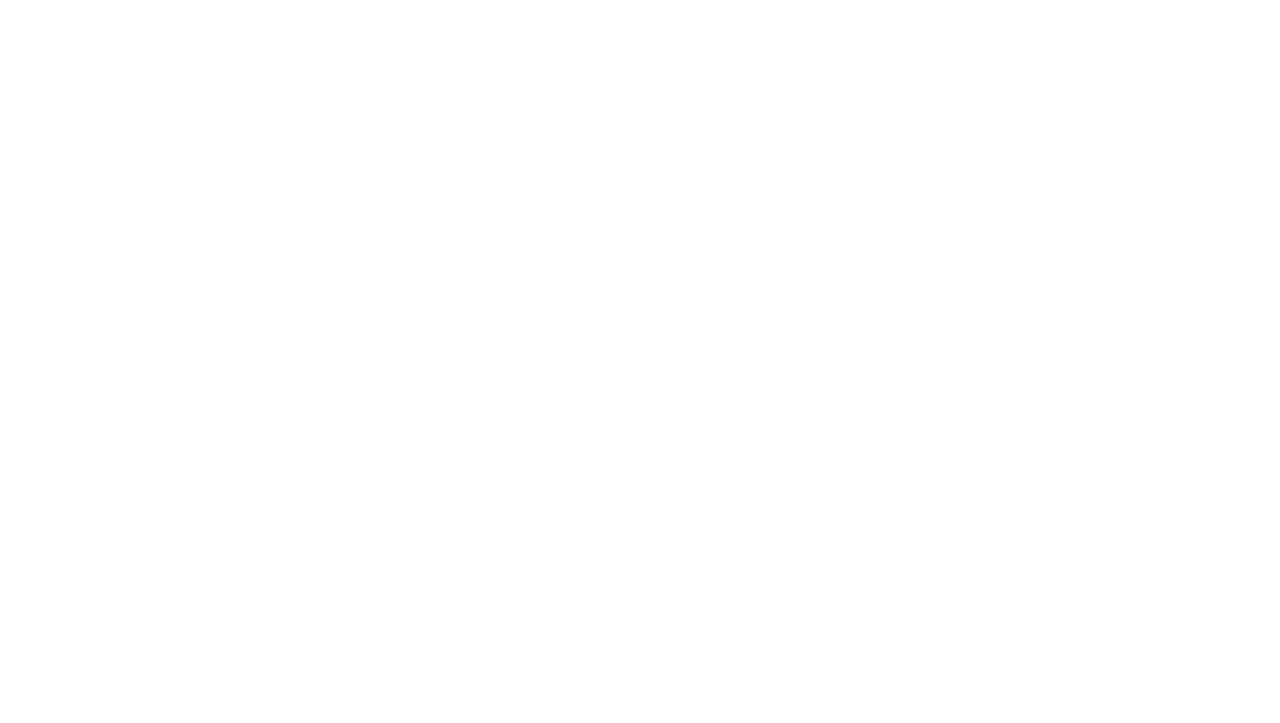
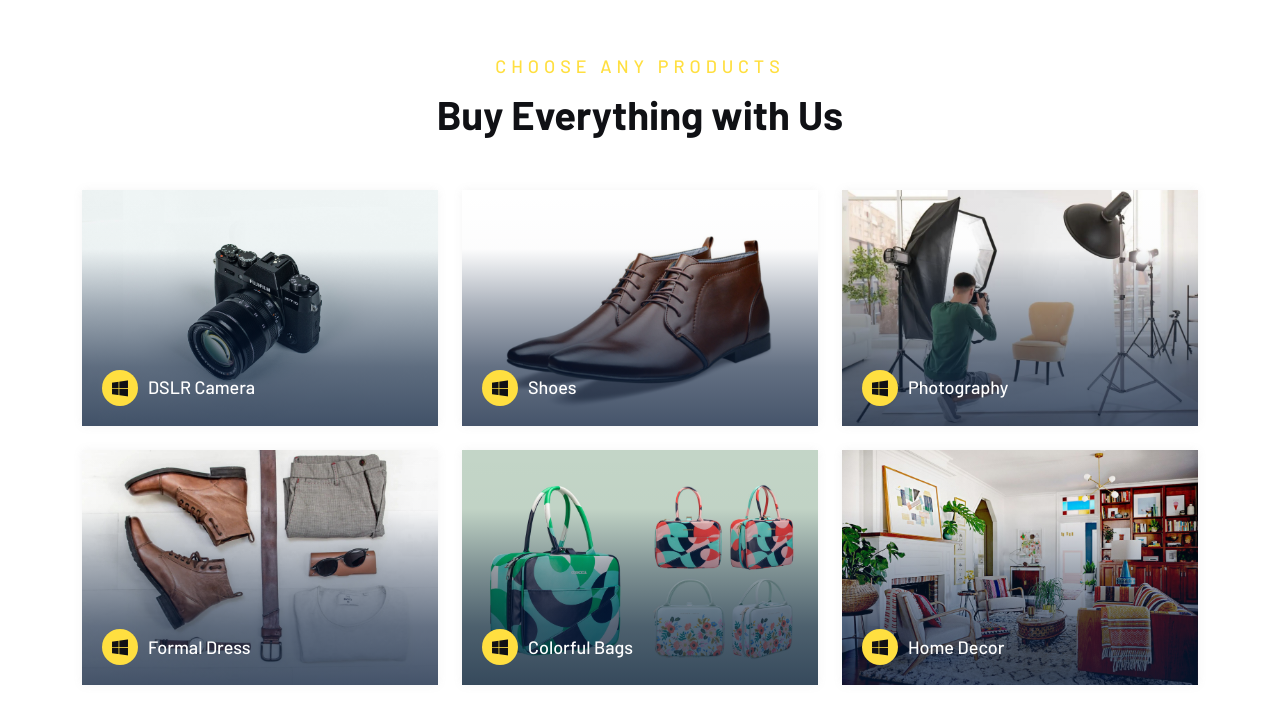
Before and after one commit to alamincse2003/QuickMart, a React (Vite) app: page / in a window 1280 px wide. Shown: the part 929-1652 px from the top of the page. Before the commit the page ends 880 px from the top, so only its background shows below. Built offline with nearby package versions, Linux system fonts and the light colour scheme.

Commit message:
HomeCategory section completed

```diff
--- a/src/pages/Home/Home.jsx
+++ b/src/pages/Home/Home.jsx
@@ -1,10 +1,12 @@
 import React from 'react'
 import Banner from './Banner'
+import HomeCategory from './HomeCategory'
 
 const Home = () => {
   return (
     <div>
       <Banner></Banner>
+      <HomeCategory></HomeCategory>
     </div>
   )
 }
--- /dev/null
+++ b/src/pages/Home/HomeCategory.jsx
@@ -0,0 +1,84 @@
+import React from "react";
+import { Link } from "react-router-dom";
+const subTitle = "Choose Any Products";
+const title = "Buy Everything with Us";
+const btnText = "Get Started Now";
+
+const categoryList = [
+  {
+    imgUrl: "src/assets/images/category/01.jpg",
+    imgAlt: "category rajibraj91 rajibraj",
+    iconName: "icofont-brand-windows",
+    title: "DSLR Camera",
+  },
+  {
+    imgUrl: "src/assets/images/category/02.jpg",
+    imgAlt: "category rajibraj91 rajibraj",
+    iconName: "icofont-brand-windows",
+    title: "Shoes",
+  },
+  {
+    imgUrl: "src/assets/images/category/03.jpg",
+    imgAlt: "category rajibraj91 rajibraj",
+    iconName: "icofont-brand-windows",
+    title: "Photography",
+  },
+  {
+    imgUrl: "src/assets/images/category/04.jpg",
+    imgAlt: "category rajibraj91 rajibraj",
+    iconName: "icofont-brand-windows",
+    title: "Formal Dress",
+  },
+  {
+    imgUrl: "src/assets/images/category/05.jpg",
+    imgAlt: "category rajibraj91 rajibraj",
+    iconName: "icofont-brand-windows",
+    title: "Colorful Bags",
+  },
+  {
+    imgUrl: "src/assets/images/category/06.jpg",
+    imgAlt: "category rajibraj91 rajibraj",
+    iconName: "icofont-brand-windows",
+    title: "Home Decor",
+  },
+];
+const HomeCategory = () => {
+  return (
+    <div className="category-section style-4 padding-tb">
+      <div className="container">
+        {/* section header  */}
+        <div className="section-header text-center">
+          <span className="subtitle">{subTitle}</span>
+          <h2 className="title">{title}</h2>
+        </div>
+        {/* section card  */}
+        <div className="section-wrapper">
+          <div className="row g-4 justify-content-center row-cols-md-3 row-cols-sm-2 row-cols-1">
+            {categoryList.map((val, i) => (
+              <div key={i} className="col">
+                <Link to="/shop" className="category-item">
+                  <div className="category-inner">
+                    <div>
+                      <img src={val.imgUrl} alt="" />
+                    </div>
+                    {/* content  */}
+                    <div className="category-content">
+                      <div className="cate-icon">
+                        <i className={val.iconName}></i>
+                      </div>
+                      <Link>
+                        <h6>{val.title}</h6>
+                      </Link>
+                    </div>
+                  </div>
+                </Link>
+              </div>
+            ))}
+          </div>
+        </div>
+      </div>
+    </div>
+  );
+};
+
+export default HomeCategory;
```
